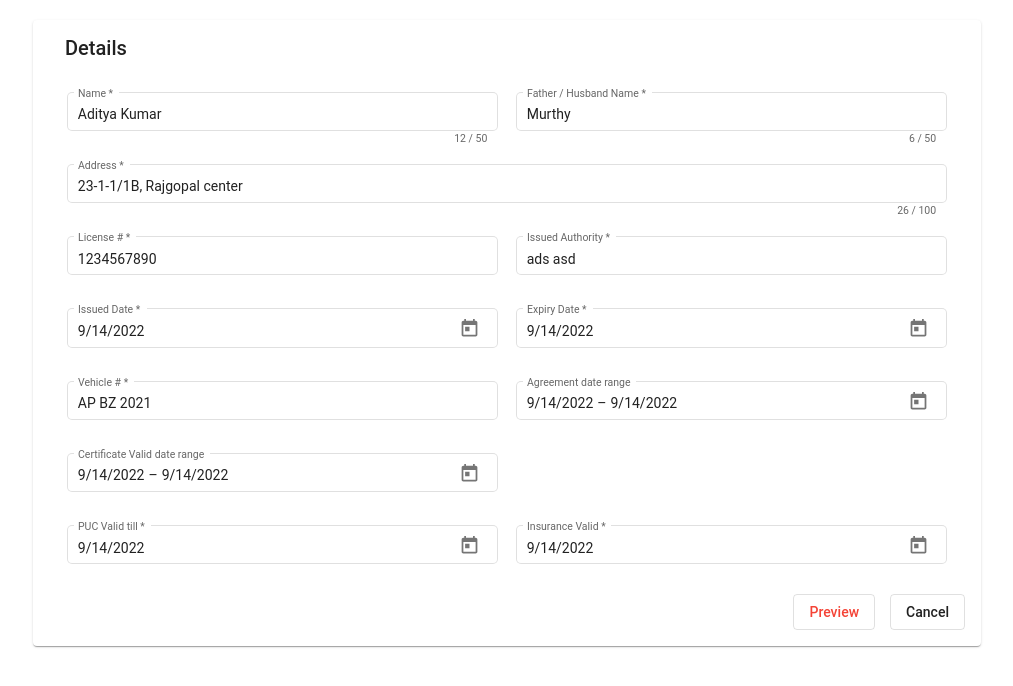
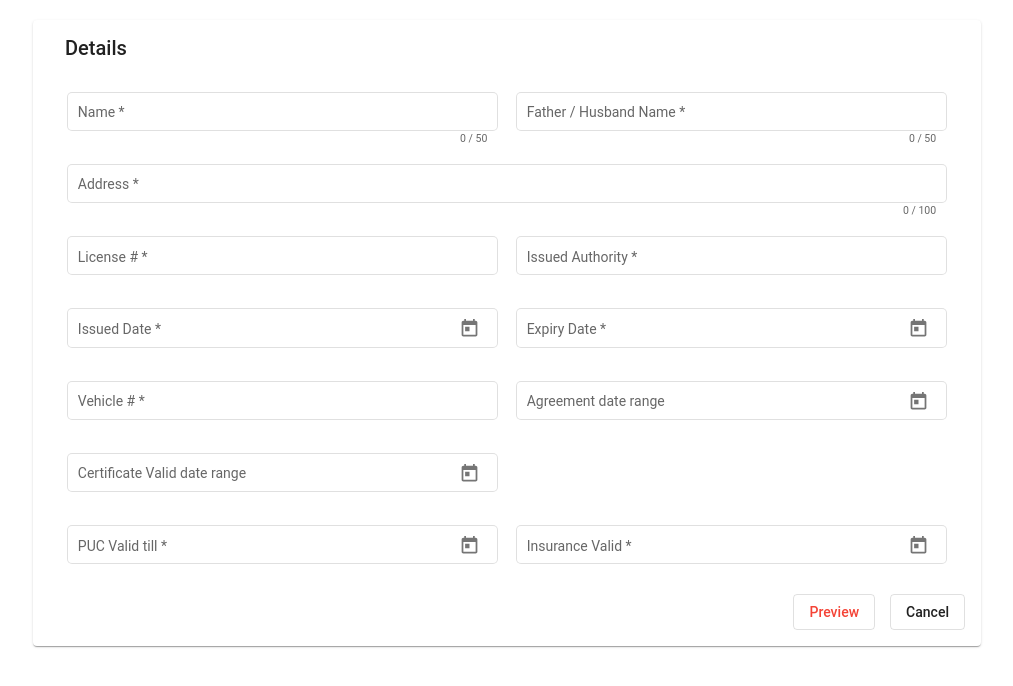
Before and after one commit to adityakumart/RR-Frontend, an Angular app: page / in a window 1280 px wide. Shown: the top 686 px of the page, without its empty margins (133-1146 px from the left). Built offline with nearby package versions, Linux system fonts and the light colour scheme.

Commit message:
data prefilled issue

```diff
--- a/src/app/modules/application/home/home.component.scss
+++ b/src/app/modules/application/home/home.component.scss
@@ -15,6 +15,7 @@
 
 .paragraph {
     margin-bottom: 6px;
+    text-align: justify;
 }
 
 .textIndent50 {
--- a/src/app/modules/application/home/home.component.ts
+++ b/src/app/modules/application/home/home.component.ts
@@ -44,21 +44,37 @@ export class HomeComponent implements OnInit {
     ) {
 
         this.addform = addformbuild.group({
-            name: ['Aditya Kumar', [Validators.required]],
-            fatherOrHusband: ['Murthy', [Validators.required]],
-            address: ['23-1-1/1B, Rajgopal center', [Validators.required]],
-            drivingLicenseNo: ['1234567890', [Validators.required]],
-            drivingLicenseIssuedDate: [new Date(), [Validators.required]],
-            drivingLicenseExpiryDate: [new Date(), [Validators.required]],
-            drivingLicenseAuthority: ['ads asd', [Validators.required]],
-            vehicleNo: ['AP BZ 2021', [Validators.required]],
-            agreementFromDate: [new Date(), [Validators.required]],
-            agreementToDate: [new Date(), [Validators.required]],
-            certificateValidFromDate: [new Date(), [Validators.required]],
-            certificateValidToDate: [new Date(), [Validators.required]],
-            pucValid: [new Date(), [Validators.required]],
-            insuranceValid: [new Date(), [Validators.required]],
+            name: ['', [Validators.required]],
+            fatherOrHusband: ['', [Validators.required]],
+            address: ['', [Validators.required]],
+            drivingLicenseNo: ['', [Validators.required]],
+            drivingLicenseIssuedDate: ['', [Validators.required]],
+            drivingLicenseExpiryDate: ['', [Validators.required]],
+            drivingLicenseAuthority: ['', [Validators.required]],
+            vehicleNo: ['', [Validators.required]],
+            agreementFromDate: ['', [Validators.required]],
+            agreementToDate: ['', [Validators.required]],
+            certificateValidFromDate: ['', [Validators.required]],
+            certificateValidToDate: ['', [Validators.required]],
+            pucValid: ['', [Validators.required]],
+            insuranceValid: ['', [Validators.required]],
 
+
+
+            // name: ['Aditya Kumar', [Validators.required]],
+            // fatherOrHusband: ['Murthy', [Validators.required]],
+            // address: ['23-1-1/1B, Rajgopal center', [Validators.required]],
+            // drivingLicenseNo: ['1234567890', [Validators.required]],
+            // drivingLicenseIssuedDate: [new Date(), [Validators.required]],
+            // drivingLicenseExpiryDate: [new Date(), [Validators.required]],
+            // drivingLicenseAuthority: ['ads asd', [Validators.required]],
+            // vehicleNo: ['AP BZ 2021', [Validators.required]],
+            // agreementFromDate: [new Date(), [Validators.required]],
+            // agreementToDate: [new Date(), [Validators.required]],
+            // certificateValidFromDate: [new Date(), [Validators.required]],
+            // certificateValidToDate: [new Date(), [Validators.required]],
+            // pucValid: [new Date(), [Validators.required]],
+            // insuranceValid: [new Date(), [Validators.required]],
 
         });
     }
```
